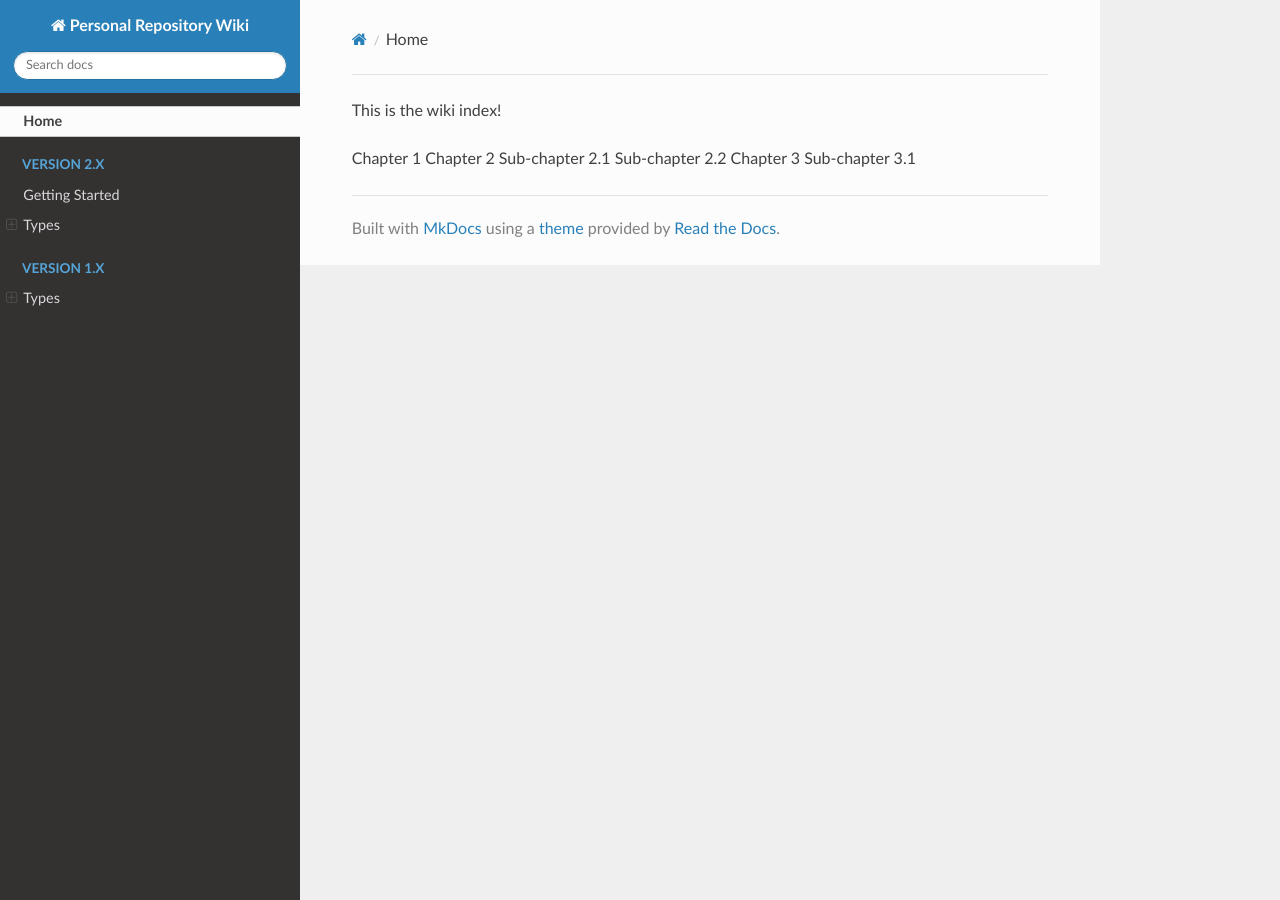
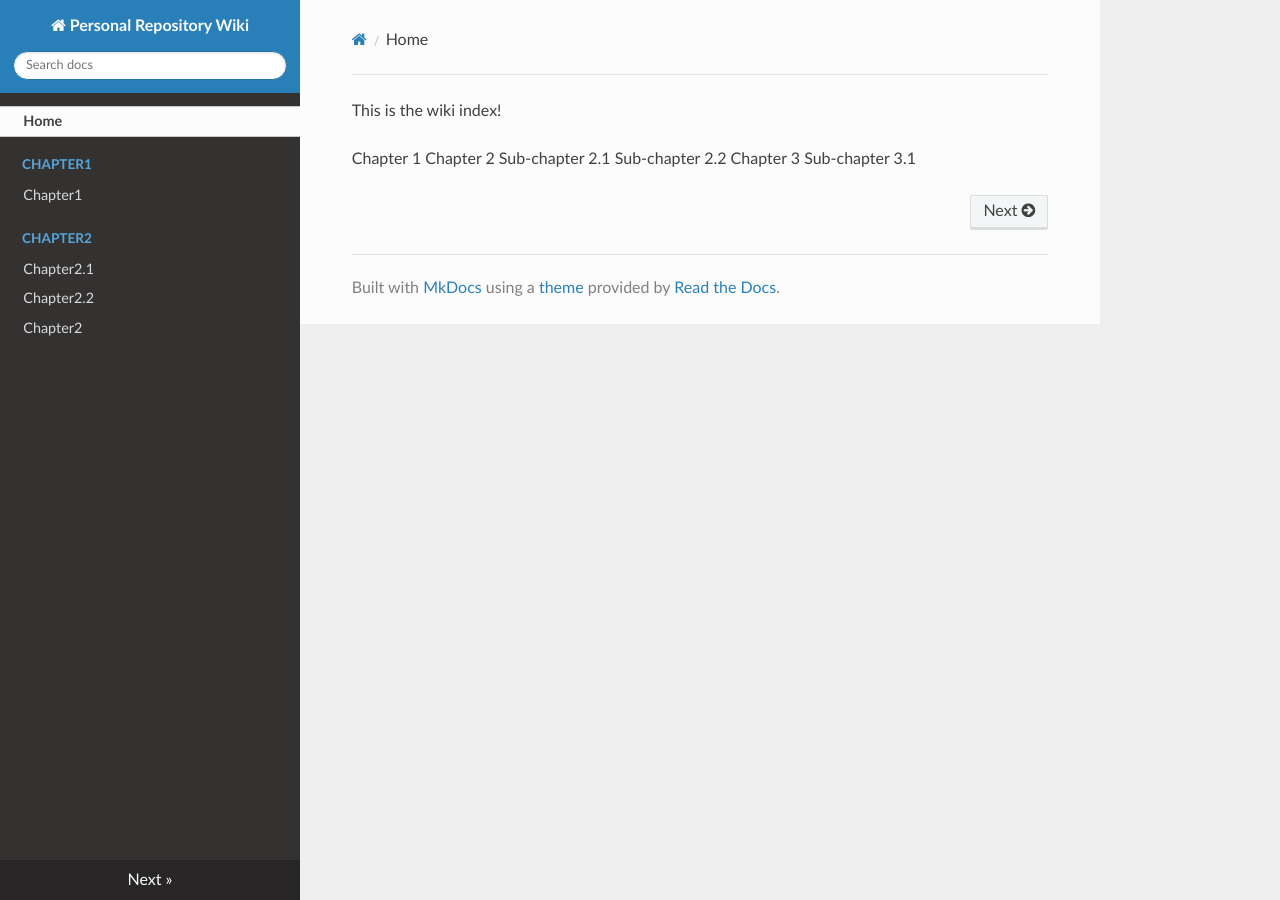
Before and after one commit to pedrokappaa/pedrokappaa, an MkDocs documentation site: the page built from docs/index.md, in a window 1280 px wide. Built offline with MkDocs 1.6.1, drawn with Linux system fonts in a browser that asks for light colours; nearby versions of some CDN libraries.

Commit message:
Updated mkdocs config

```diff
--- a/mkdocs.yml
+++ b/mkdocs.yml
@@ -1,15 +1,3 @@
 site_name: Personal Repository Wiki
 site_url: https://wp-net.github.io/pedrokappaa/
-
-nav:
-    - Home: index.md
-    - Version 2.x:
-        - Getting Started: v2/getting-started.md
-        - Types:
-            - Comments: v2/types/comments.md
-    - Version 1.x:
-        - Types:
-            - Comments: v1/types/comments.md
-            - Posts: v1/types/posts.md
-
 theme: readthedocs
```
